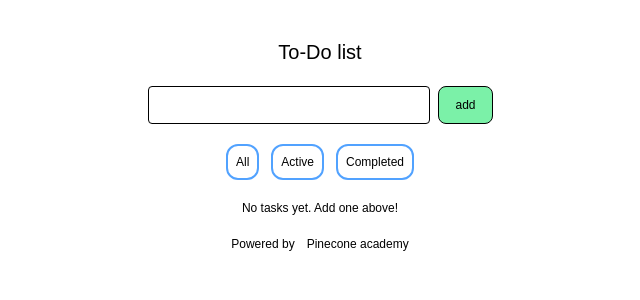
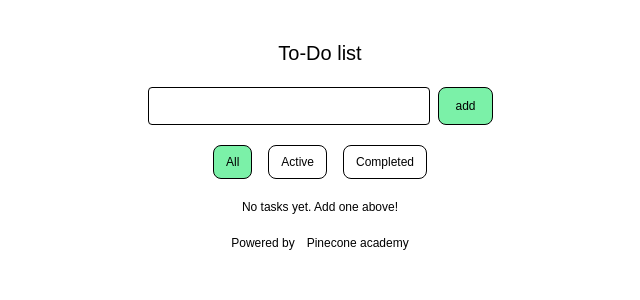
Before and after one commit to Baatar-line/aad, a Next.js app: page / in a window 1280 px wide. Shown: the top 300 px of the page, without its empty margins (320-960 px from the left). Built offline with nearby package versions, Linux system fonts and the light colour scheme.

Commit message:
vrgeljlvvlj hiine

```diff
--- a/src/app/page.js
+++ b/src/app/page.js
@@ -9,43 +9,57 @@ import { useState } from "react";
 export default function Home() {
   //  Жагсаалтанд байгаа бүх task-ууд
   const [tasks, setTasks] = useState([]);
-
   // Input дотор бичсэн текст
   const [inputValue, setInputValue] = useState("");
-
+const [currentFilter, setCurrentFilter] = useState("All");
   const handleClick = () => {
+    if (inputValue === "" && inputValue.length === 0){
+      alert("Write a task name")
+    }
     // 1111111111111 Хэрэглэгч input-д текст бичэх бүрд inputValue state шинэчлэгдэнэ.
     // ...tasks гэдэг нь spread оператор — хуучин жагсаалтыг хадгалж, шинээр нэмнэ гэсэн үг.
-    setTasks([inputValue, ...tasks]);
+    setTasks([{taskName:inputValue , isCompleted:false, id:Math.random()} , ...tasks]);
     setInputValue("");
   };
+  const handleCheck = (taskId)=> {
+    const updatedTasks = tasks.map((task)=>{
+      if (task.id === taskId){
+        return{...task, isCompleted: !task.isCompleted };
+      }else {
+        return task;
+      }
+    });
+    setTasks(updatedTasks);
+  };
+  // console.log(tasks);
+   const filteredTask = tasks.filter((task) => {
+    if (currentFilter === "Active") return ! task.isCompleted;
+    if (currentFilter === "Completed") return task.isCompleted;
+    return true;
+  });
+  filteredTask.map((task) => (
+  <div key={task.id}></div>))
   return (
     <div className="flex flex-col justify-center items-center">
       <div
-        className=" flex flex-col min-w-[377px] min-h-[290px] bg-white
-     text-black rounded-lg justify-center items-center text-xs gap-5"
+        className=" flex flex-col max-w-[377px] min-h-[290px] bg-white
+     text-black rounded-lg justify-center items-center text-xs gap-5 p-3"
       >
-        {" "}
         <h1 className="text-cemibold text-xl">To-Do list</h1>
-        <div className="flex w-[345px] min-h-[38px] justify-between gap-2">
+        <div className="flex max-w-[345px] min-h-[38px] justify-between gap-2">
           {/* 44444444444. setInputValue функцийг prop-оор дамжуулж
            өгснөөр Input доторх өөрчлөлт page.js дэх state-г шууд шинэчилж чадна. */}
-          <Input setInputValue={setInputValue} />
-          <botton
+          <Input setInputValue={setInputValue} inputValue={inputValue}/>
+          <button
             // 22222222222 Шинэ task-ыг жагсаалтын эхэнд нэмнэ
             onClick={handleClick}
             className="border-black flex items-center bg-green-300 border rounded-lg p-1 px-4"
           >
             add
-          </botton>
+          </button>
         </div>
         <div className="flex gap-3 border-black ">
-          {/* <botton className=" border rounded-lg py-2 px-4 ">
-            All
-          </botton>
-          <p className=" border rounded-lg py-2 px-4">Active</p>
-          <p className="border rounded-lg py-2 px-4">Completed</p> */}
-          <Tabs/>
+              <Tabs setCurrentFilter={setCurrentFilter}/>
         </div>
         {/* <botton onClick={()=> setTasks(tasks + 1 )}>{tasks}times clicked</botton> */}
         {/* 3333333333333 tasks массив доторх бүх элементийг давтаж, <p> tag-аар харуулна. */}
@@ -54,15 +68,15 @@ export default function Home() {
         ) : (
           <div className="flex flex-col justify-between gap-1">
             {/* tasks массив доторх бүх элементийг давтаж, <p> tag-аар харуулна. */}
-            {tasks.map((task, index) => {
-              return (
-                <div className="flex justify-between  w-[250px] border border-black rounded-lg px-6 py-2 bg-emerald-100">
-                  <input type="checkbox" />
-                  <p key={index}>{task} </p>
-                  <input type="button" />
-                </div>
-              );
-            })}
+            {filteredTask.map((task) => {
+            return (
+                 <div key={task.id} className="flex justify-between w-[300px] border border-black rounded-lg px-3 py-2 bg-emerald-100">
+                  <input type="checkbox" onClick={() => handleCheck(task.id)} />
+                  <p>{task.taskName}</p>
+                    <button className="px-5 py-2 bg-red-100 rounded-lg text-red-500">Delete</button>
+                   </div>
+                     );
+              })}
           </div>
         )}
         <div className="flex justify-center gap-3">
--- /dev/null
+++ b/src/components/Filter.jsx
@@ -0,0 +1,8 @@
+import React from 'react'
+
+export const Filter = () => {
+  return (
+    <div>Filter</div>
+
+  )
+}
--- a/src/components/Input.jsx
+++ b/src/components/Input.jsx
@@ -1,11 +1,11 @@
 import React  from 'react'
 
 
-export const Input = ({setInputValue}) => {
+export const Input = ({setInputValue , inputValue}) => {
 
   return (
-
     <input
+    value={inputValue}
     onChange={(event) => {
     setInputValue(event.target.value)
     console.log(event.target.value);
@@ -20,5 +20,6 @@ export const Input = ({setInputValue}) => {
 }
 
 
+
 // xs=2px , sm=4px , md=6px , lg=8px , xl=12px,
 // 2xl=16px , 3xl=24px , 4xl=32px,
--- a/src/components/Tabs.jsx
+++ b/src/components/Tabs.jsx
@@ -1,28 +1,40 @@
-import React from 'react'
+"use client"
+import React, { useState } from 'react'
 
-const tabs = [
+const tabsData = [
   {isActive:true, tabName:"All", id:Math.random()},
   {isActive:false, tabName:"Active", id:Math.random()},
-  {isActive:false, tabName:"Completed", id:Math.random()}]
+  {isActive:false, tabName:"Completed", id:Math.random()}
+]
+const Tabs = () => {
+    const [tabs, setTabs] = useState(tabsData)
+    const makeActive = (id)=>{
 
-const makeActive = (id)=>{
-console.log("id", id);
+const updatedTabs = tabs.map((tab)=>{
+  if(tab.id == id){
+  return({...tab, isActive:true})
+    }else{
+    return({...tab, isActive:false})
+  }
+})
+
+setTabs(updatedTabs)
 }
-const Tabs = () => {
   return (
-    <div className='flex gap-3'>
-           {tabs.map((tab)=>{
+    <div className='flex gap-4'>
+           {tabs.map((tab, i)=>{
     return(
-        <button
-        onClick={()=>{makeActive(tab.id)}}
-        className='border-2 rounded-xl border-blue-400 p-2'>
+        <div
+        key={i}
+        onClick={()=>{makeActive (tab.id)}}
+        className={`border rounded-lg border-black-500 py-2 px-3
+        ${tab.isActive == true ? "bg-green-300" : null} `}>
             {tab.tabName}
-        </button>
+        </div>
     )
    })}
     </div>
   )
-
 }
 
 
--- /dev/null
+++ b/src/components/Task.jsx
@@ -0,0 +1,11 @@
+import React from 'react'
+
+export const task = () => {
+  return (
+    <div className=''>
+     <input className='flex justify-between'/>
+
+
+    </div>
+  )
+}
--- a/src/components/Todo.jsx
+++ /dev/null
@@ -1,11 +0,0 @@
-import React from 'react'
-
-export const Input = ({setInputValue}) => {
-  return (
-    <input
-    onc
-    className='border
-    rounded-xl w-4xl'
-    placeholder='type here!'/>
-  )
-}
```
